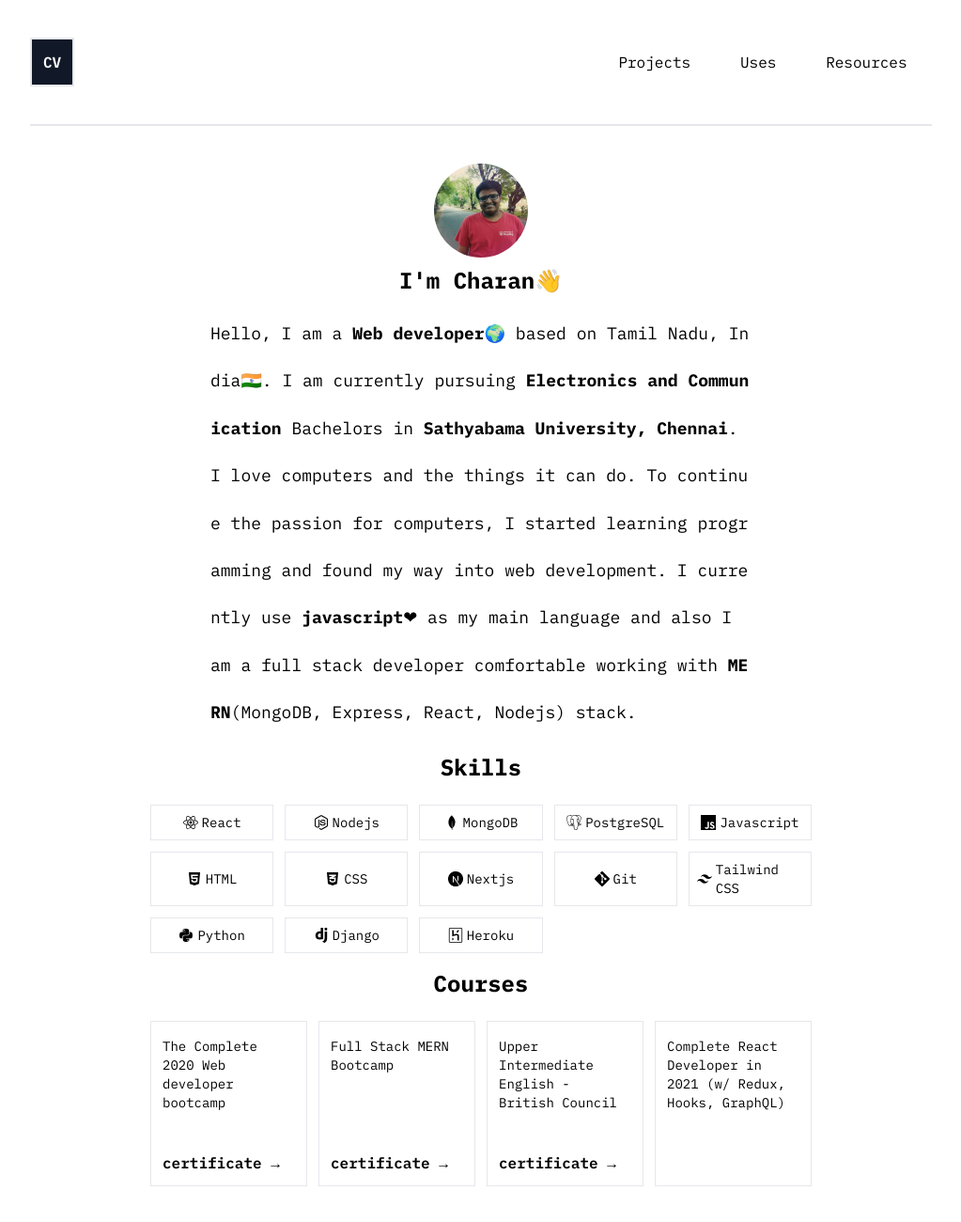
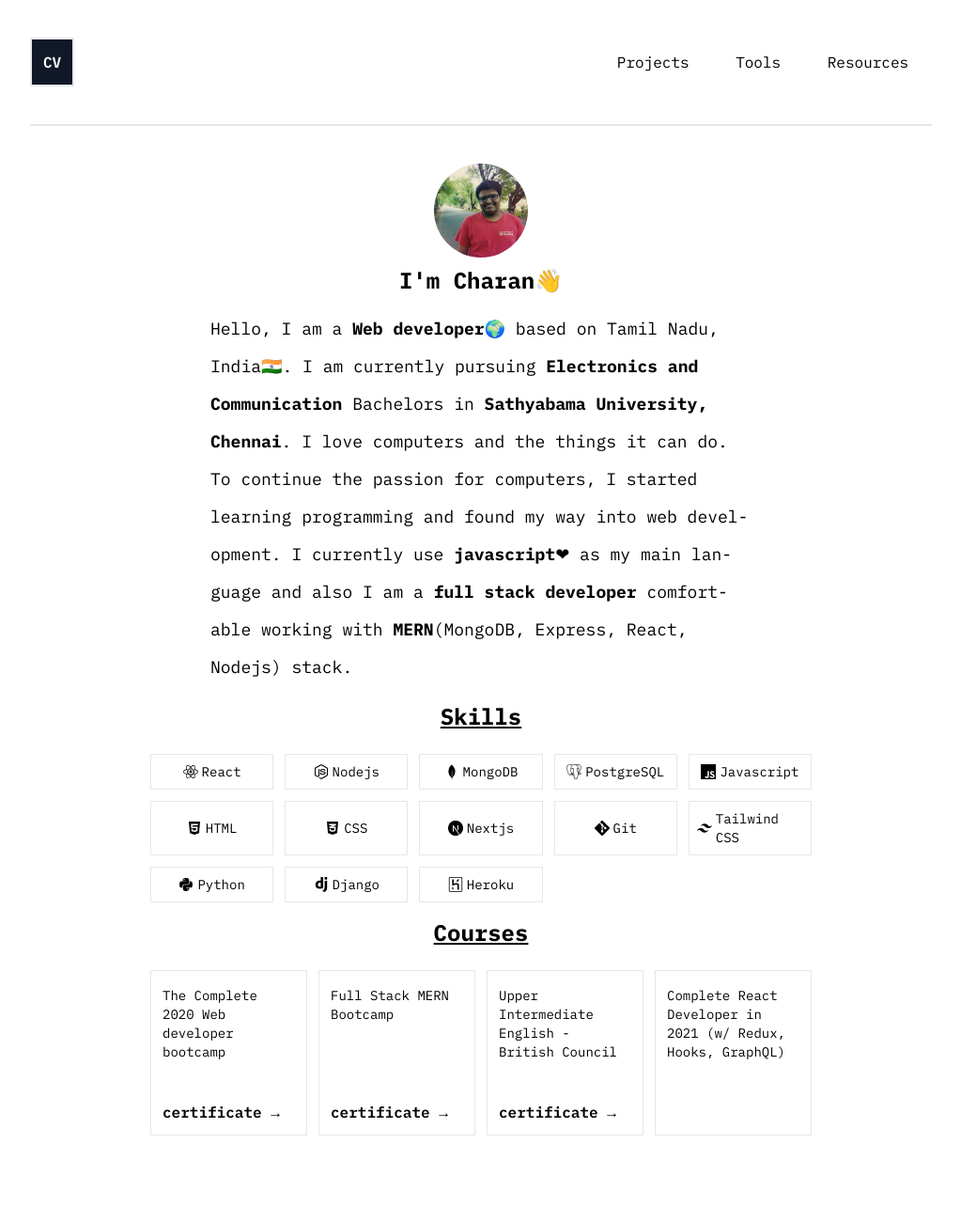
Before and after one commit to charan1973/portfolio-new, a Next.js app: page / in a window 1280 px wide. Shown: the whole page at 94% size, without its empty margins (128-1151 px from the left). After the commit the page ends 1248 px from the top, so only its background shows below. Built offline with nearby package versions, Linux system fonts and the light colour scheme.

Commit message:
feature: done with tools page and that's a wrap

```diff
--- a/components/navbar/navbar.component.jsx
+++ b/components/navbar/navbar.component.jsx
@@ -23,7 +23,7 @@ const Navbar = () => {
         onClick={() => setShowNav(false)}
       >
         <NavbarButton href="/projects">Projects</NavbarButton>
-        <NavbarButton href="/uses">Uses</NavbarButton>
+        <NavbarButton href="/tools">Tools</NavbarButton>
         <NavbarButton href="/resources">Resources</NavbarButton>
       </div>
     </div>
--- /dev/null
+++ b/data/tools.data.js
@@ -0,0 +1,18 @@
+export const tools = [
+    {
+      title: "Operating System",
+      items: ["Fedora 32", "Windows 10"],
+    },
+    {
+      title: "Softwares",
+      items: [
+        "Visual Studio Code - Editor",
+        "Joplin - Note taking app",
+        "Shutter - Screenshot tool",
+        "OBS - Screenrecorder",
+        "Postman - REST API testing",
+        "Robo 3T - MongoDB client",
+        "DBeaver - Universal Database client",
+      ],
+    },
+  ];
--- a/pages/index.js
+++ b/pages/index.js
@@ -1,6 +1,6 @@
 import Image from "next/image";
 import Head from "next/head";
-import Link from "next/link"
+import Link from "next/link";
 import { skills, courses } from "../data/home.data";
 
 const SkillBox = ({ icon, name }) => (
@@ -17,13 +17,16 @@ const CourseBox = ({ courseName, courseLink, certificateLink }) => (
         {courseName}
       </a>
     </Link>
-    {
-      certificateLink && (
-        <Link href={certificateLink}>
-          <a target="_blank" className="absolute bottom-3 font-semibold hover:underline">certificate &#8594;</a>
-        </Link>
-      )
-    }
+    {certificateLink && (
+      <Link href={certificateLink}>
+        <a
+          target="_blank"
+          className="absolute bottom-3 font-semibold hover:underline"
+        >
+          certificate &#8594;
+        </a>
+      </Link>
+    )}
   </div>
 );
 
@@ -46,21 +49,23 @@ export default function Home() {
         <div className="mt-4 lg:px-16">
           <p
             lang="en"
-            className="text-lg"
-            style={{ lineHeight: 2.8, wordBreak: "break-all", hyphens: "auto" }}
+            className="text-lg leading-10 break-word"
+            style={{ hyphens: "auto" }}
           >
             Hello, I am a <b>Web developer</b>🌍 based on Tamil Nadu, India🇮🇳. I
             am currently pursuing <b>Electronics and Communication</b> Bachelors
             in <b>Sathyabama University, Chennai</b>. I love computers and the
             things it can do. To continue the passion for computers, I started
             learning programming and found my way into web development. I
-            currently use <b>javascript</b>❤ as my main language and also I am a
-            full stack developer comfortable working with <b>MERN</b>(MongoDB,
-            Express, React, Nodejs) stack.
+            currently use <b>javascript</b>❤ as my main language and also I am a{" "}
+            <b>full stack developer</b> comfortable working with <b>MERN</b>
+            (MongoDB, Express, React, Nodejs) stack.
           </p>
         </div>
         <div>
-          <h3 className="font-bold text-2xl mt-4 text-center mb-6">Skills</h3>
+          <h3 className="font-bold text-2xl mt-4 text-center mb-6 underline">
+            Skills
+          </h3>
           <div className="grid grid-cols-3 lg:grid-cols-5 gap-3">
             {skills.map((skill) => (
               <SkillBox key={skill.name} {...skill} />
@@ -68,7 +73,9 @@ export default function Home() {
           </div>
         </div>
         <div>
-          <h3 className="font-bold text-2xl mt-4 text-center mb-6">Courses</h3>
+          <h3 className="font-bold text-2xl mt-4 text-center mb-6 underline">
+            Courses
+          </h3>
           <div className="grid grid-cols-2 lg:grid-cols-4 gap-3">
             {courses.map((course) => (
               <CourseBox key={course.courseName} {...course} />
--- a/pages/resources.js
+++ b/pages/resources.js
@@ -1,20 +1,26 @@
 import Link from "next/link";
+import Head from "next/head"
 import { resources } from "../data/resources.data";
 
 const Resources = () => {
   return (
+    <>
+    <Head>
+      <title>Charan | Resources</title>
+    </Head>
     <div>
     <h2 className="font-bold text-xl text-center">Resources</h2>
       <ul className="leading-10">
         {resources.map((resource) => (
-          <li className="list-disc">
+          <li key={resource.name} className="list-disc mb-5 lg:mb-0">
             <Link href={resource.link}>
-              <a target="_blank" className="underline hover:no-underline">{resource.name} - <b>{resource.type}</b></a>
+              <a target="_blank" className="no-underline hover:underline">{resource.name} - <b>{resource.type}</b></a>
             </Link>
           </li>
         ))}
       </ul>
     </div>
+    </>
   );
 };
 
--- /dev/null
+++ b/pages/tools.js
@@ -0,0 +1,21 @@
+import {tools} from "../data/tools.data"
+
+const Tools = () => {
+  return (
+    <div>
+    <h2 className="font-bold text-center text-xl mb-4">Tools</h2>
+      {tools.map((tool) => (
+        <div key={tool.title} className="mb-8">
+          <h3 className="font-semibold">{tool.title}</h3>
+          <ul className="list-disc leading-8 lg:leading-10">
+            {tool.items.map((item) => (
+              <li key={item}>{item}</li>
+            ))}
+          </ul>
+        </div>
+      ))}
+    </div>
+  );
+};
+
+export default Tools;
--- a/pages/uses.js
+++ /dev/null
@@ -1,9 +0,0 @@
-const Uses = () => {
-    return (
-        <div>
-            uses
-        </div>
-     );
-}
-
-export default Uses;
```
